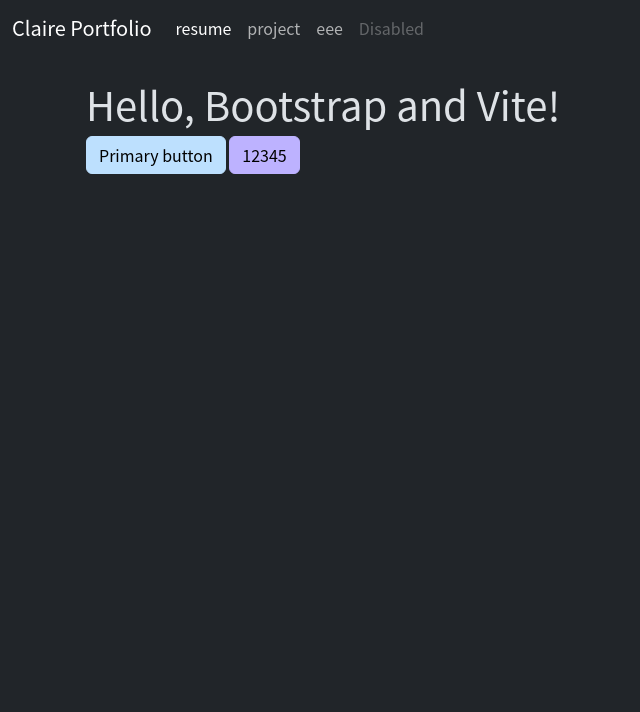
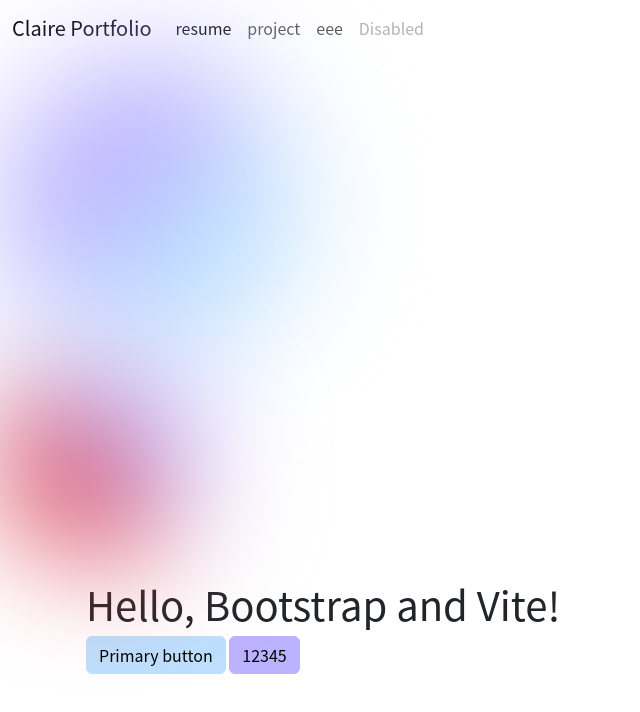
Before and after one commit to yxwchen/portfolio2024, a website built with Vite: page src/index.html in a window 1280 px wide. Shown: the whole page, without its empty margins (0-640 px from the left). Built offline with nearby package versions, Linux system fonts and the light colour scheme.

Commit message:
add css effect

```diff
--- a/src/index.html
+++ b/src/index.html
@@ -1,17 +1,21 @@
 <!doctype html>
-<html lang="en" data-bs-theme="dark">
+<html lang="en">
+
 <head>
   <meta charset="utf-8">
   <meta name="viewport" content="width=device-width, initial-scale=1">
   <title>Claire Portfolio</title>
   <link rel="stylesheet" href="./scss/all.scss">
 </head>
+
 <body>
+  <section>
     <div class="containter-fluid">
       <nav class="navbar navbar-expand-lg">
         <div class="container-fluid justify-content-between">
           <a class="navbar-brand" href="#">Claire Portfolio</a>
-              <button class="navbar-toggler" type="button" data-bs-toggle="collapse" data-bs-target="#navbarNav" aria-controls="navbarNav" aria-expanded="false" aria-label="Toggle navigation">
+          <button class="navbar-toggler" type="button" data-bs-toggle="collapse" data-bs-target="#navbarNav"
+            aria-controls="navbarNav" aria-expanded="false" aria-label="Toggle navigation">
             <span class="navbar-toggler-icon"></span>
           </button>
           <div class="collapse navbar-collapse" id="navbarNav">
@@ -33,6 +37,11 @@
         </div>
       </nav>
     </div>
+    <!-- filterBlurMd -->
+    <div class="circle wh300px bg2colorA filterBlurMd"></div>
+    <div class="circle wh200px bg2colorB filterBlurMd"></div>
+  </section>
+
   <div class="container py-4 px-3 mx-auto">
 
     <h1>Hello, Bootstrap and Vite!</h1>
@@ -41,4 +50,5 @@
   </div>
   <script type="module" src="./js/main.js"></script>
 </body>
+
 </html>
--- /dev/null
+++ b/src/scss/_utilities.scss
@@ -0,0 +1,30 @@
+// background
+.bg2colorA{
+    background-image:linear-gradient( -45deg, $primary 50%, $purple 50% );
+}
+.bg2colorB{
+    background-image:linear-gradient( 45deg, $red 50%, $purple 50% );
+}
+// sharp
+.circle {
+    border-radius: 50%;
+}
+.wh100px{
+    width: 100px;
+    height: 100px;
+}
+.wh200px{
+    width: 200px;
+    height: 200px;
+}
+.wh300px{
+    width: 300px;
+    height: 300px;
+}
+// 模糊濾鏡
+.filterBlurSm{
+    filter:blur(30px);
+  }
+  .filterBlurMd{
+    filter:blur(60px);
+  }
--- a/src/scss/all.scss
+++ b/src/scss/all.scss
@@ -6,3 +6,4 @@
 @import "../../node_modules/bootstrap/scss/bootstrap"; // 必要的方法Bootstrap 完整原始碼
 @import "./mixin"; //客製化的mixin檔
 @import "./site"; //客製化的site檔
+@import "./utilities";
```
Lines whose indentation alone changed are shown as unchanged.
